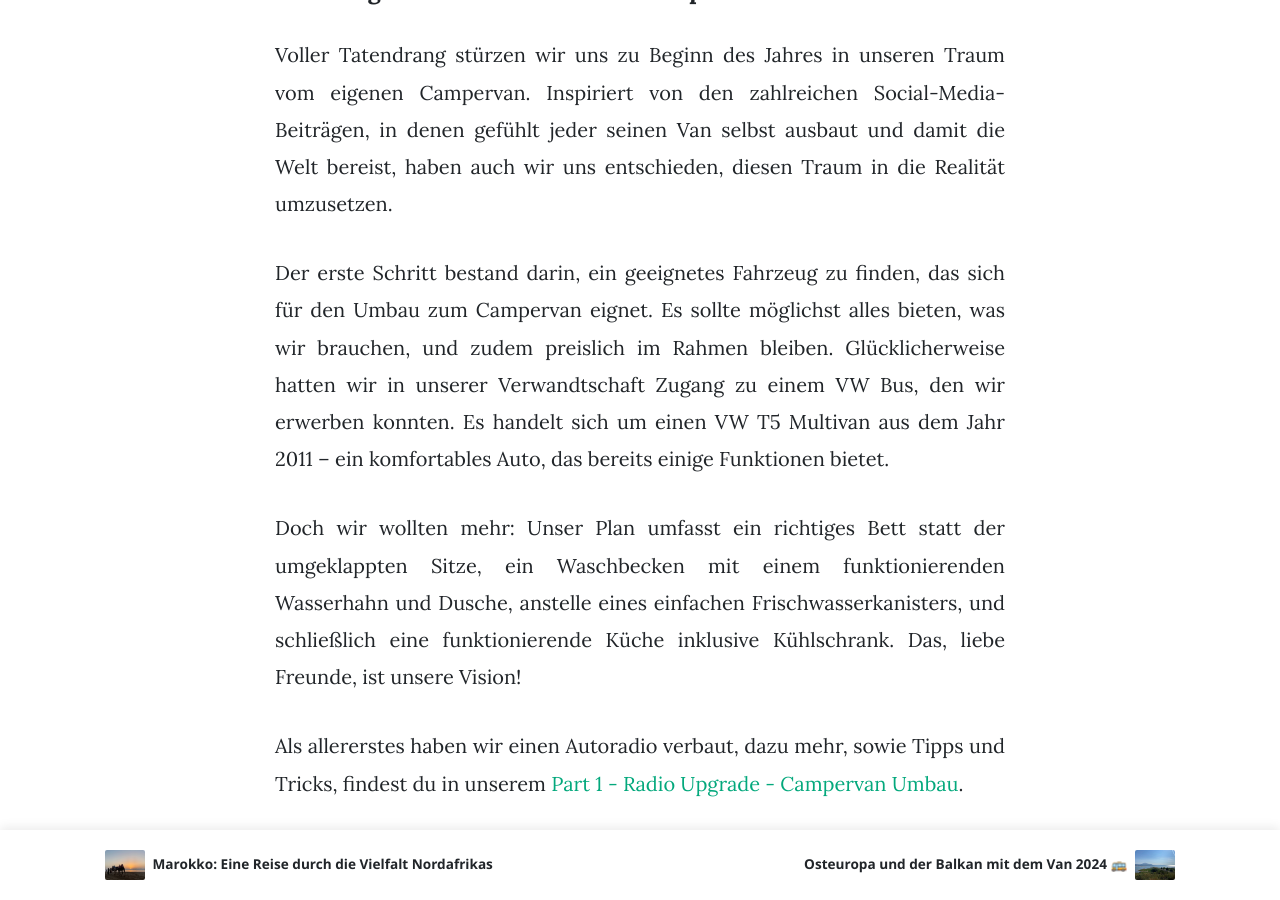
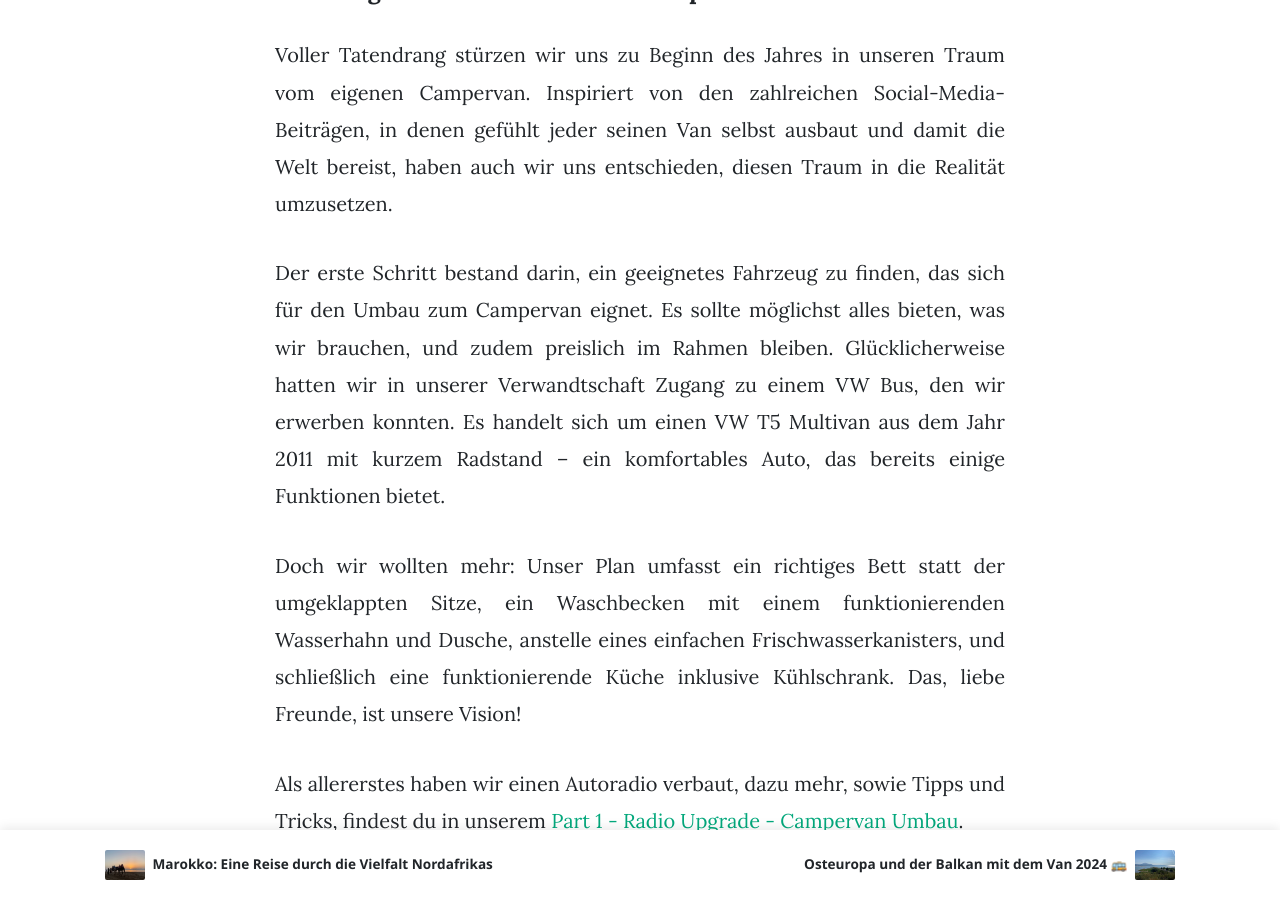
Before and after one commit to travelbuddi/travelbuddi.github.io, a Jekyll site: the page built from _posts/2024-05-01-campervan.md, in a window 1280 px wide and 900 px high, scrolled down 1761 px. Built offline with Jekyll 4.4.1, drawn with Linux system fonts in a browser that asks for light colours; nearby versions of some CDN libraries; some of the changed text lies outside the part shown.

Commit message:
Update Tipps & tricks

```diff
--- a/_posts/2024-05-01-campervan.md
+++ b/_posts/2024-05-01-campervan.md
@@ -24,7 +24,7 @@
 #### Und los gehts: Wir bauen einen Campervan aus
 Voller Tatendrang stürzen wir uns zu Beginn des Jahres in unseren Traum vom eigenen Campervan. Inspiriert von den zahlreichen Social-Media-Beiträgen, in denen gefühlt jeder seinen Van selbst ausbaut und damit die Welt bereist, haben auch wir uns entschieden, diesen Traum in die Realität umzusetzen.
 
-Der erste Schritt bestand darin, ein geeignetes Fahrzeug zu finden, das sich für den Umbau zum Campervan eignet. Es sollte möglichst alles bieten, was wir brauchen, und zudem preislich im Rahmen bleiben. Glücklicherweise hatten wir in unserer Verwandtschaft Zugang zu einem VW Bus, den wir erwerben konnten. Es handelt sich um einen VW T5 Multivan aus dem Jahr 2011 – ein komfortables Auto, das bereits einige Funktionen bietet.
+Der erste Schritt bestand darin, ein geeignetes Fahrzeug zu finden, das sich für den Umbau zum Campervan eignet. Es sollte möglichst alles bieten, was wir brauchen, und zudem preislich im Rahmen bleiben. Glücklicherweise hatten wir in unserer Verwandtschaft Zugang zu einem VW Bus, den wir erwerben konnten. Es handelt sich um einen VW T5 Multivan aus dem Jahr 2011 mit kurzem Radstand – ein komfortables Auto, das bereits einige Funktionen bietet.
 
 Doch wir wollten mehr: Unser Plan umfasst ein richtiges Bett statt der umgeklappten Sitze, ein Waschbecken mit einem funktionierenden Wasserhahn und Dusche, anstelle eines einfachen Frischwasserkanisters, und schließlich eine funktionierende Küche inklusive Kühlschrank. Das, liebe Freunde, ist unsere Vision!
 
@@ -47,9 +47,6 @@
 
 
 
-
-
-
 **Herausforderungen:**
 * Messung und Genauigkeit: Als eine der größten Herausforderungen würden wir tatsächlich sagen, war es den gesamten Ausbau zu planen und die richtigen Maße zu nehmen, um alles so genau wie emöglich zu konstruieren. Und da es sich um ein Auto handelt, sind die Wände nicht gerade sondern eher krum und schief.
 
```
Also changed, not shown: other parts of _posts/2024-05-01-campervan.md (+5 -5 lines).
